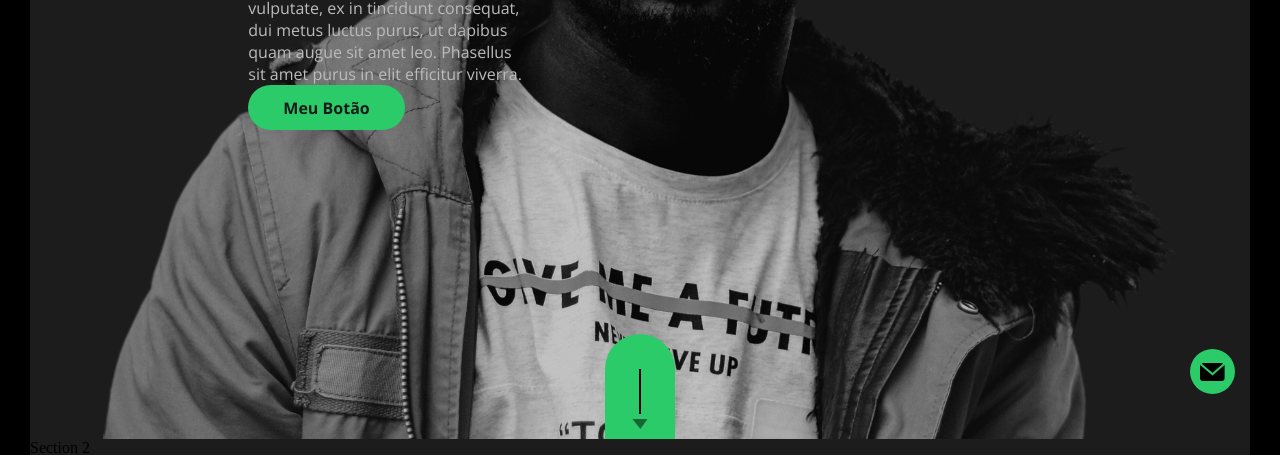
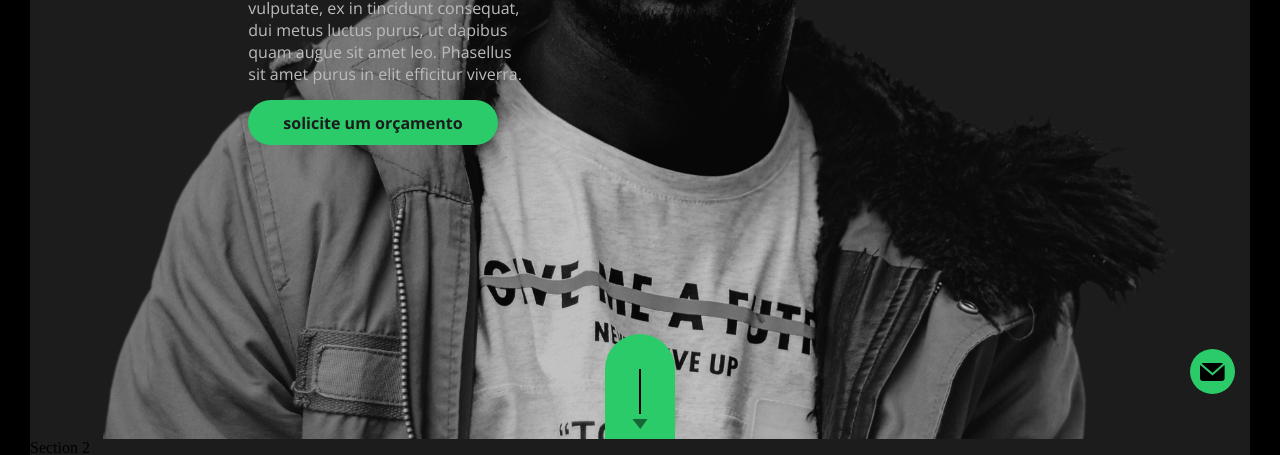
Before and after one commit to gildoneto/portfolio-final-project, a plain HTML site: page src/index.html in a window 1280 px wide. Shown: the part 361-816 px from the top of the page. Drawn offline with nearby package versions, Linux system fonts and the light colour scheme.

Commit message:
ajusta botão

```diff
--- a/src/css/main.css
+++ b/src/css/main.css
@@ -317,6 +317,7 @@ p {
   border: none;
   transition: all 0.2s ease-out;
   cursor: pointer;
+  text-transform: lowercase;
 }
 
 .gn-btn-small {
--- a/src/index.html
+++ b/src/index.html
@@ -67,7 +67,7 @@
               <span class="gn-text-green">Front End</span>.
               Nulla vulputate, ex in tincidunt consequat, dui metus luctus purus, ut dapibus quam augue sit amet leo. Phasellus sit amet purus in elit efficitur viverra.
             </p>
-            <button class="gn-btn gn-btn-large gn-btn-green">Meu Botão</button>
+            <button class="gn-btn gn-btn-large gn-btn-green gn-mar-top-15">solicite um orçamento</button>
           </div>
         </div>
       </div>
```
